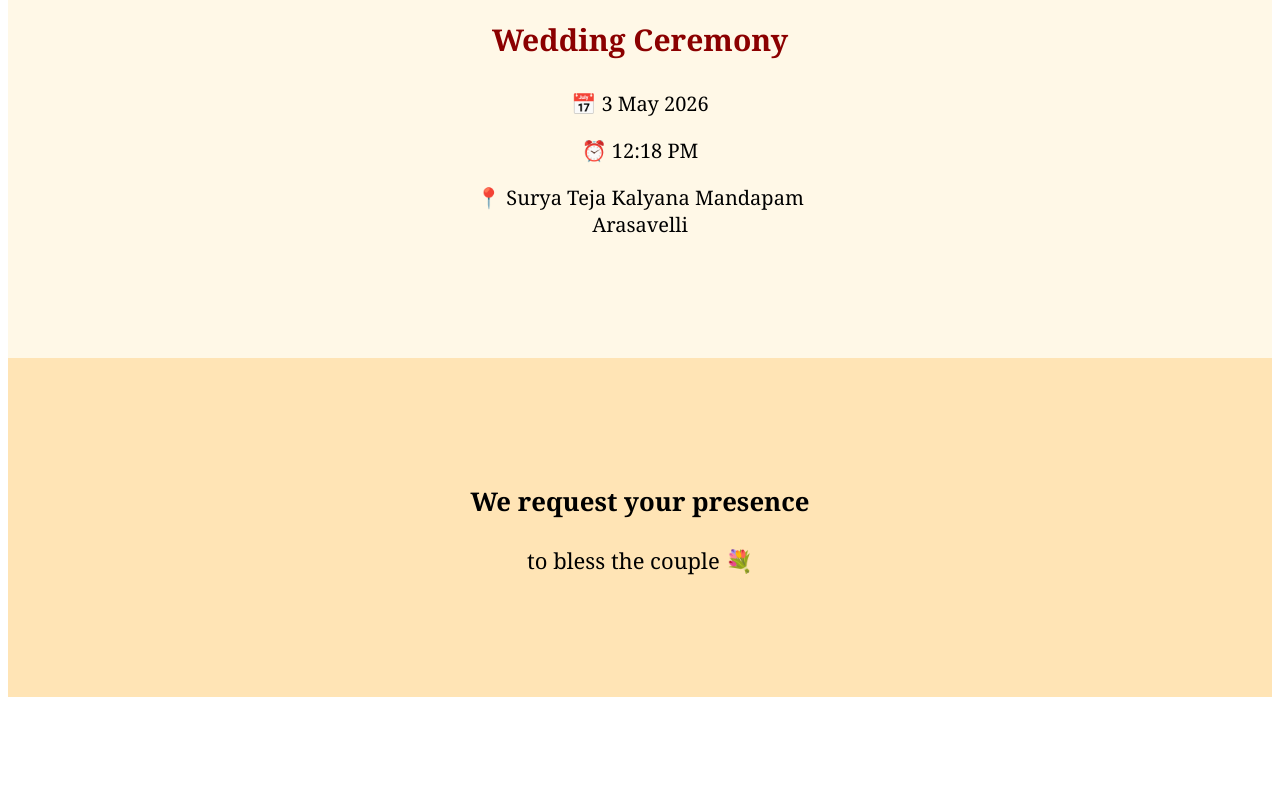
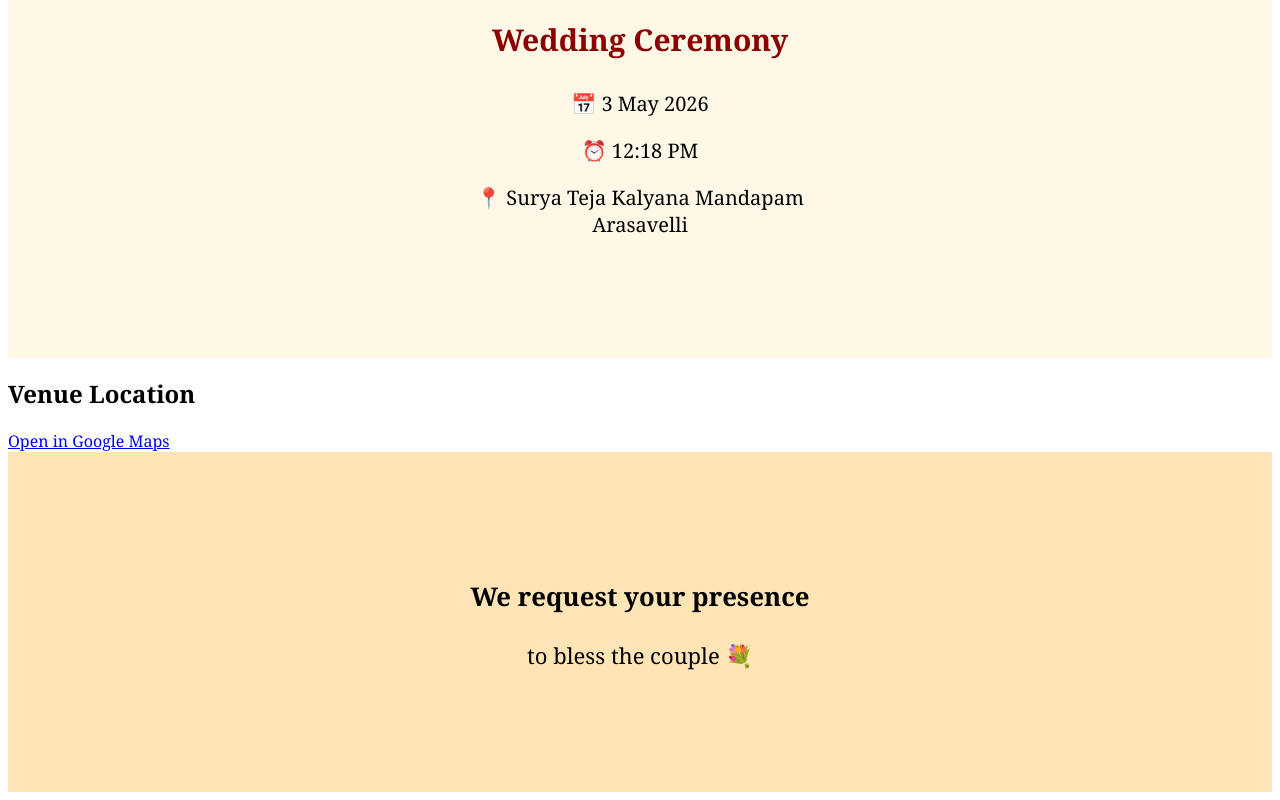
Before and after one commit to Saikathyaini/Kartick-Kathyaini-Invitation, an Angular app: page / in a window 1280 px wide. Shown: the part 1648-2448 px from the top of the page. Before the commit the page ends 2353 px from the top, so only its background shows below. Built offline with nearby package versions, Linux system fonts and the light colour scheme.

Commit message:
Initial commit - Wedding invitation project

```diff
--- a/src/app/kartick-katy/kartick-katy.component.html
+++ b/src/app/kartick-katy/kartick-katy.component.html
@@ -47,6 +47,19 @@
     </p>
 
   </section>
+  <section class="map text-center">
+
+<h2>Venue Location</h2>
+
+<a class="btn btn-danger"
+href="https://maps.google.com/?q=Surya+Teja+Kalyana+Mandapam+Arasavelli"
+target="_blank">
+
+Open in Google Maps
+
+</a>
+
+</section>
 
 
   <!-- FOOTER -->
```
